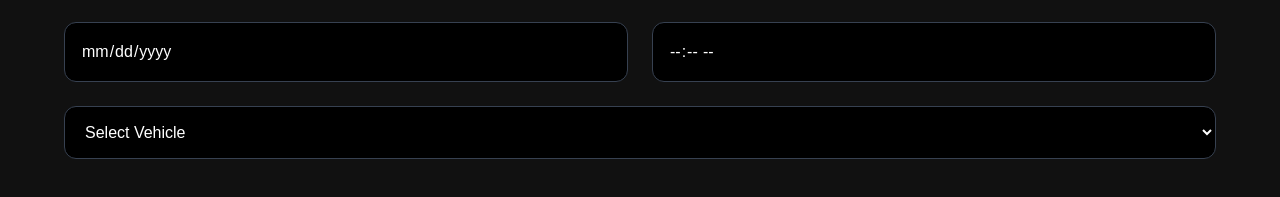
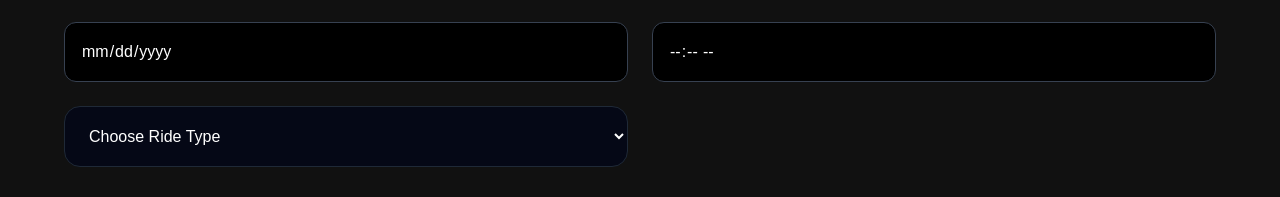
Before and after one commit to divyadakshstory/Yatra24-7, a Next.js app: page / in a window 1280 px wide. Shown: the part 1140-1337 px from the top of the page. Built offline with nearby package versions, Linux system fonts and the light colour scheme.

Commit message:
Update page.js

```diff
--- a/app/page.js
+++ b/app/page.js
@@ -127,17 +127,14 @@ export default function Home() {
               className="bg-black border border-gray-700 rounded-xl p-4 outline-none"
             />
 
-            <select
-              id="car"
-              className="bg-black border border-gray-700 rounded-xl p-4 outline-none md:col-span-2"
-            >
-              <option>Select Vehicle</option>
-              <option>Swift Dzire</option>
-              <option>Ertiga</option>
-              <option>Scorpio</option>
-              <option>Innova Crysta</option>
-              <option>Fortuner</option>
-            </select>
+      <select
+  className="w-full bg-[#050816] border border-gray-800 rounded-2xl px-5 py-5 text-white outline-none focus:border-[#ff5e00]"
+>
+  <option>Choose Ride Type</option>
+  <option>Sedan • Swift Dzire / Aura</option>
+  <option>SUV • Ertiga / Scorpio</option>
+  <option>Premium • Innova Crysta</option>
+</select>
 
           </div>
 
```
